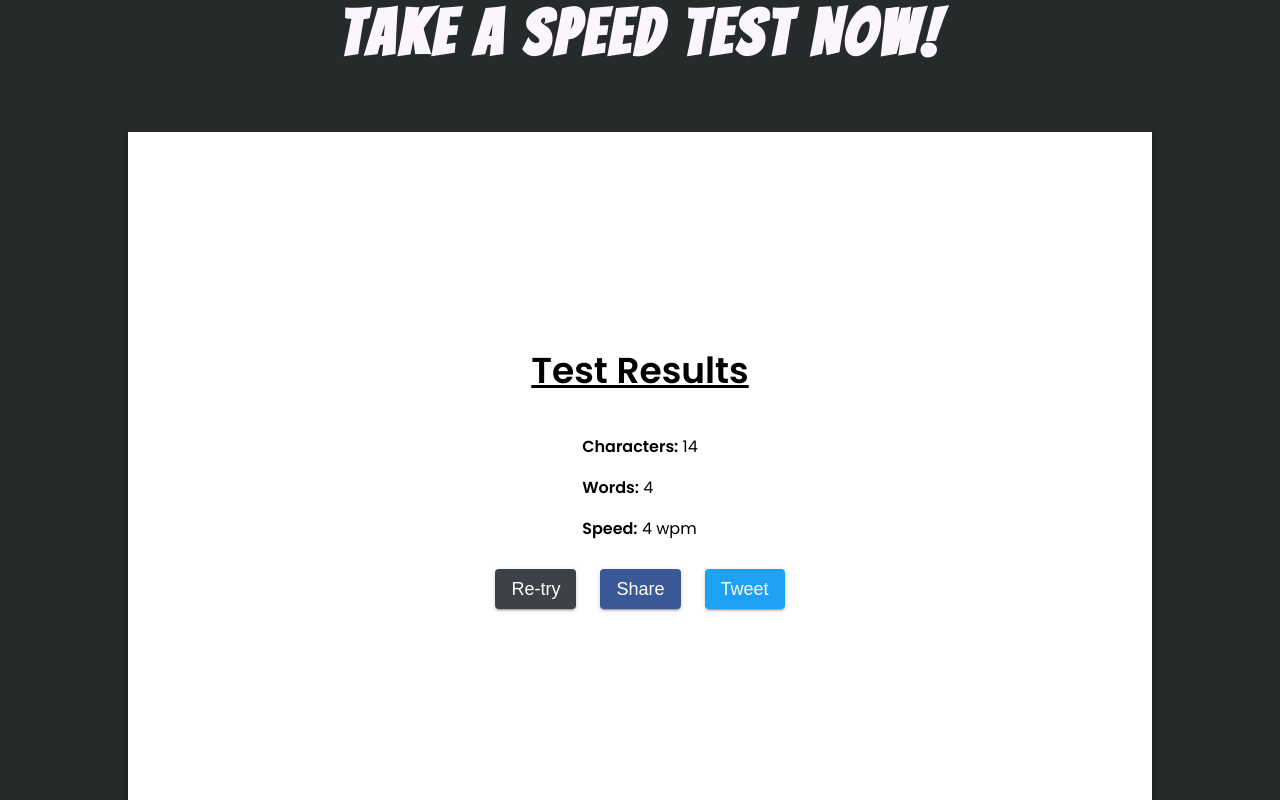
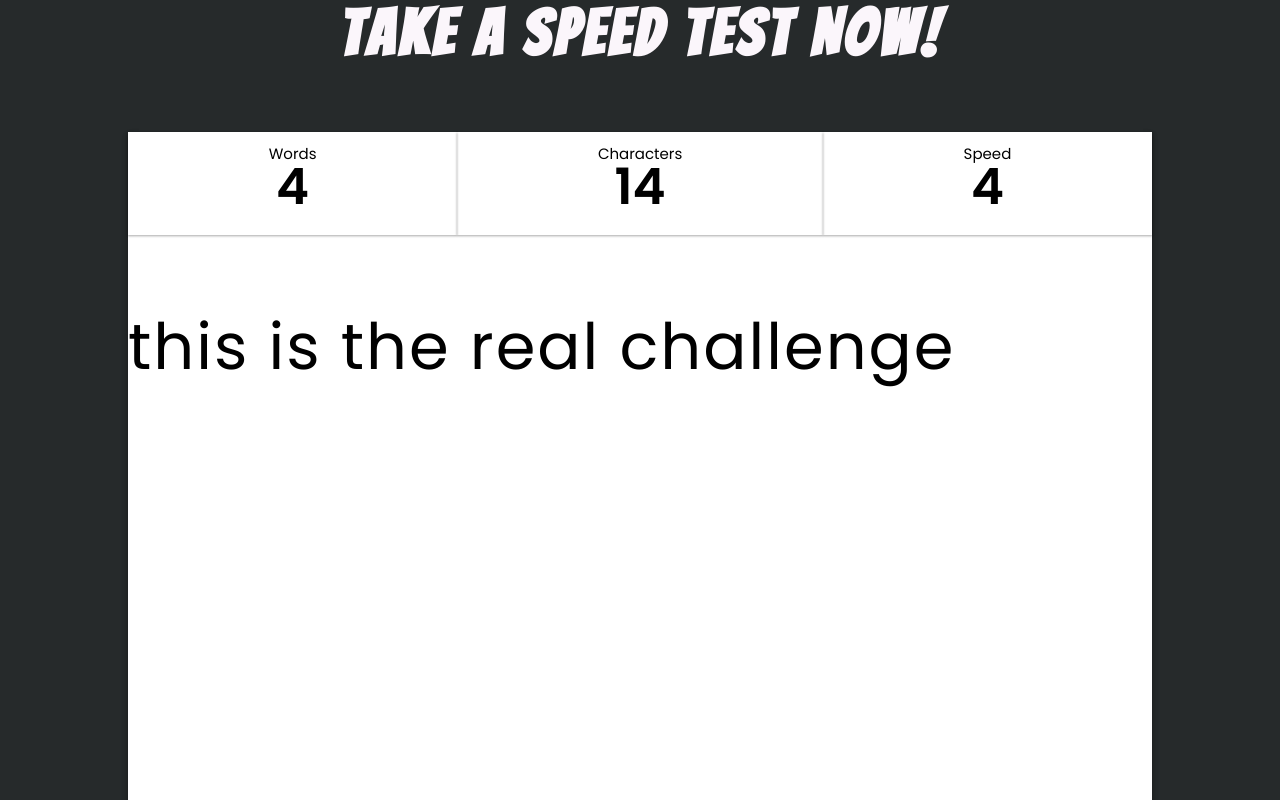
Before and after one commit to SatYu26/Flash-Type, a React (Create React App) app: page / in a window 1280 px wide. Shown: the part 860-1660 px from the top of the page. Built offline with nearby package versions, Linux system fonts and the light colour scheme.

Commit message:
Building the Challenge Details Cards

```diff
--- /dev/null
+++ b/src/components/ChallengeDetailsCard/ChallengeDetailsCard.css
@@ -0,0 +1,30 @@
+.details-card-container {
+  display: flex;
+  flex-direction: column;
+  justify-content: center;
+  align-items: center;
+  flex-grow: 1;
+  padding: 10px;
+  box-shadow: 0 1px 3px rgba(0, 0, 0, 0.12), 0 1px 2px rgba(0, 0, 0, 0.24);
+  transition: all 0.3s cubic-bezier(0.25, 0.8, 0.25, 1);
+}
+
+.details-card-container > p {
+  margin: 0;
+}
+
+.details-card-container:hover {
+  box-shadow: 0 14px 28px rgba(0, 0, 0, 0.25), 0 10px 10px rgba(0, 0, 0, 0.22);
+}
+
+.card-name {
+  font-size: 15px;
+  /* padding-top: 16px; */
+  margin-bottom: -15px !important;
+}
+
+.card-value {
+  font-size: 50px;
+  font-weight: 800;
+  margin: 0;
+}
--- /dev/null
+++ b/src/components/ChallengeDetailsCard/ChallengeDetailsCard.js
@@ -0,0 +1,13 @@
+import React from "react";
+import "./ChallengeDetailsCard.css";
+
+const ChallengeDetailsCard = ({ cardName, cardValue }) => {
+  return (
+    <div className="details-card-container">
+      <div className="card-name">{cardName}</div>
+      <div className="card-value">{cardValue}</div>
+    </div>
+  );
+};
+
+export default ChallengeDetailsCard;
--- a/src/components/TestContainer/TestContainer.js
+++ b/src/components/TestContainer/TestContainer.js
@@ -1,13 +1,21 @@
 import React from "react";
-import TryAgain from "../TryAgain/TryAgain";
+// import TryAgain from "../TryAgain/TryAgain";
+import TypingChallengeContainer from "../TypingChallengeContainer/TypingChallengeContainer";
 import "./TestContainer.css";
 
 const TestContainer = ({ words, characters, wpm }) => {
   return (
     <div className="test-container">
-      <div className="try-again-cont">
+      <div data-aos="fade-up" className="typing-challenge-cont">
+        <TypingChallengeContainer
+          words={words}
+          characters={characters}
+          wpm={wpm}
+        />
+      </div>
+      {/* <div className="try-again-cont">
         <TryAgain words={words} characters={characters} wpm={wpm} />
-      </div>
+      </div> */}
     </div>
   );
 };
--- /dev/null
+++ b/src/components/TypingChallengeContainer/TypingChallengeContainer.css
@@ -0,0 +1,16 @@
+.typing-challenge-container {
+  display: flex;
+  flex-direction: column;
+  flex-grow: 1;
+}
+
+.details-container {
+  display: flex;
+  flex-direction: row;
+  flex-wrap: wrap;
+}
+
+.typewriter-container {
+  display: flex;
+  flex-grow: 1;
+}
--- /dev/null
+++ b/src/components/TypingChallengeContainer/TypingChallengeContainer.js
@@ -0,0 +1,20 @@
+import React from "react";
+import "./TypingChallengeContainer.css";
+import ChallengeDetailsCard from "./../ChallengeDetailsCard/ChallengeDetailsCard";
+
+const TypingChallengeContainer = ({ words, characters, wpm }) => {
+  return (
+    <div className="typing-challenge-container">
+      <div className="details-container">
+        <ChallengeDetailsCard cardName="Words" cardValue={words} />
+        <ChallengeDetailsCard cardName="Characters" cardValue={characters} />
+        <ChallengeDetailsCard cardName="Speed" cardValue={wpm} />
+      </div>
+      <div className="typewriter-container">
+        <p>this is the real challenge</p>
+      </div>
+    </div>
+  );
+};
+
+export default TypingChallengeContainer;
```
